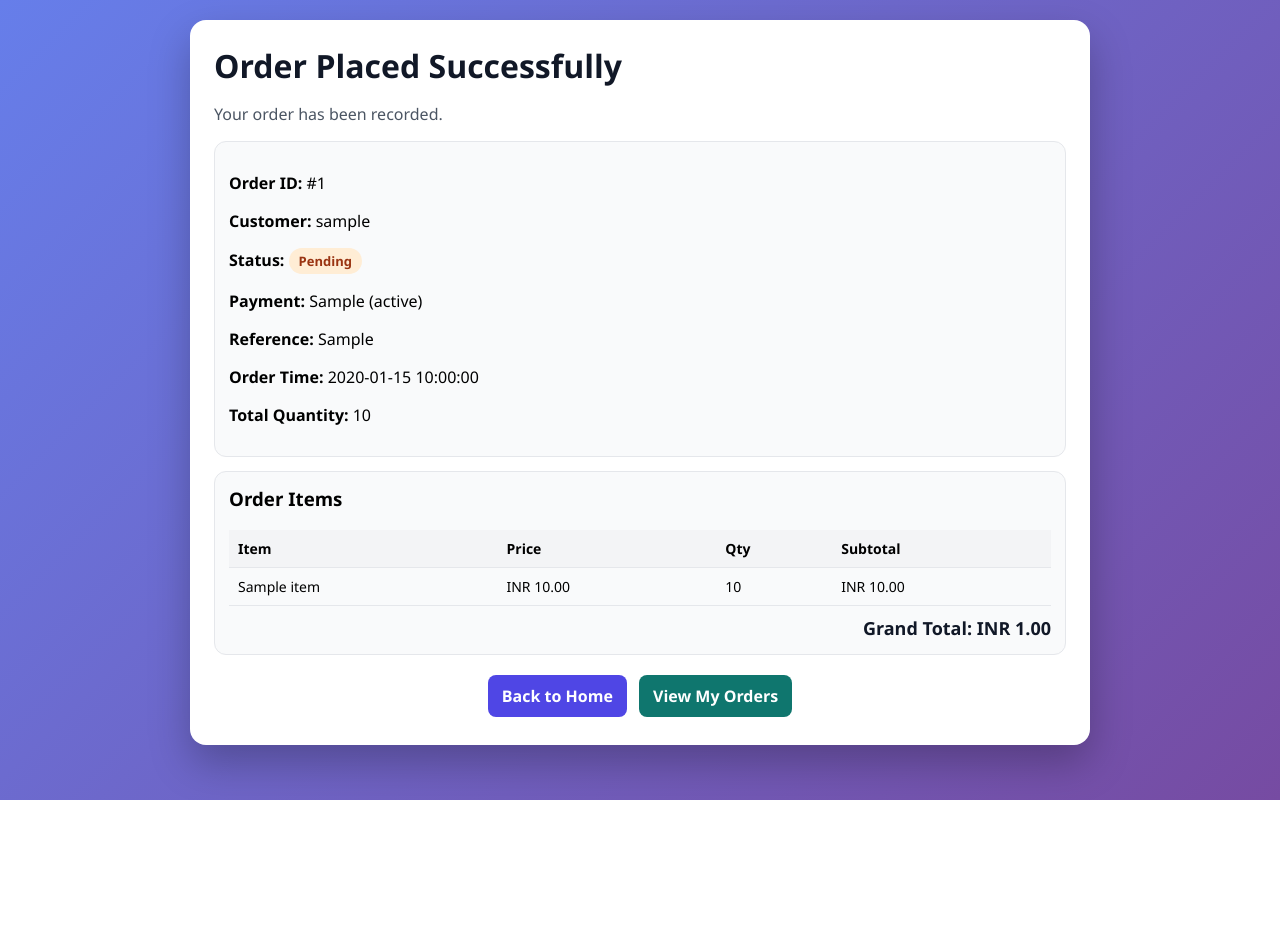
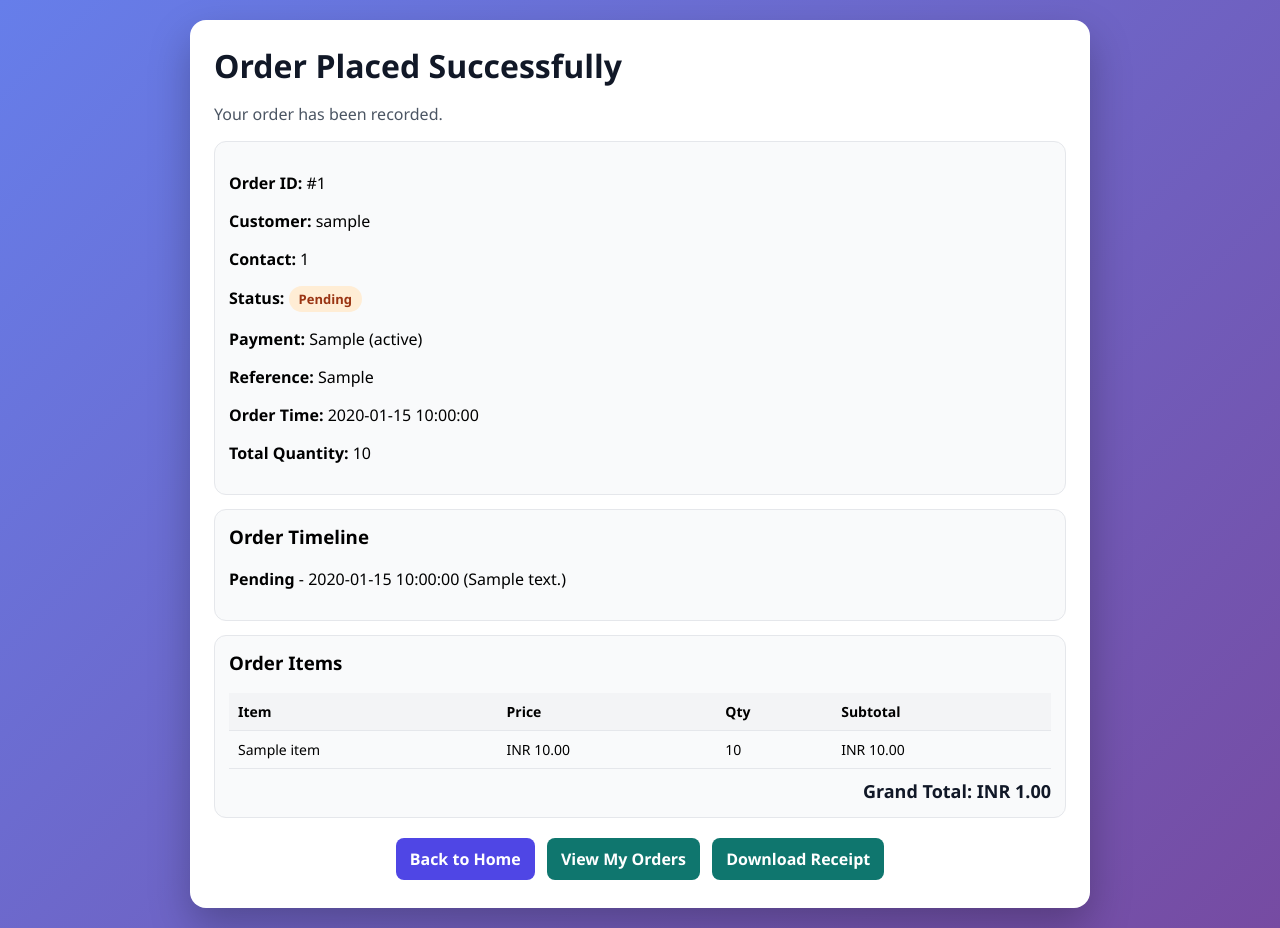
Before and after one commit to rashmimalikarjun/Order-management-system, a Flask app: template templates/success.html in a window 1280 px wide. Before the commit the page ends 800 px from the top, so only its background shows below. Run offline with Flask 3, Linux system fonts and the light colour scheme; the template is opened without the code that fills it: most values are stand-ins (such as "Sample title", 1, 10 or a date in 2020).

Commit message:
Update success.html

```diff
--- a/templates/success.html
+++ b/templates/success.html
@@ -79,11 +79,26 @@
         <div class="card">
             <p><strong>Order ID:</strong> #{{ order.id }}</p>
             <p><strong>Customer:</strong> {{ order.username }}</p>
+            <p><strong>Contact:</strong> {{ order.contact_number or 'N/A' }}</p>
             <p><strong>Status:</strong> <span class="status">{{ order.status }}</span></p>
             <p><strong>Payment:</strong> {{ order.payment_method }} ({{ order.payment_status }})</p>
             <p><strong>Reference:</strong> {{ order.payment_reference or 'N/A' }}</p>
+            {% if order.payment_proof_path %}
+                <p><strong>Payment Proof:</strong> <a href="{{ url_for('static', filename=order.payment_proof_path) }}" target="_blank">View uploaded proof</a></p>
+            {% endif %}
             <p><strong>Order Time:</strong> {{ order.time }}</p>
             <p><strong>Total Quantity:</strong> {{ order.quantity }}</p>
+        </div>
+
+        <div class="card">
+            <h3 style="margin-top:0;">Order Timeline</h3>
+            {% if timeline %}
+                {% for step in timeline %}
+                    <p><strong>{{ step.status }}</strong> - {{ step.changed_at }}{% if step.note %} ({{ step.note }}){% endif %}</p>
+                {% endfor %}
+            {% else %}
+                <p>No timeline entries yet.</p>
+            {% endif %}
         </div>
 
         <div class="card">
@@ -110,6 +125,7 @@
         <div class="actions">
             <a href="{{ url_for('index') }}" class="btn">Back to Home</a>
             <a href="{{ url_for('my_orders') }}" class="btn alt">View My Orders</a>
+            <a href="{{ url_for('receipt', order_id=order.id) }}" class="btn alt">Download Receipt</a>
         </div>
     </div>
 </body>
```
